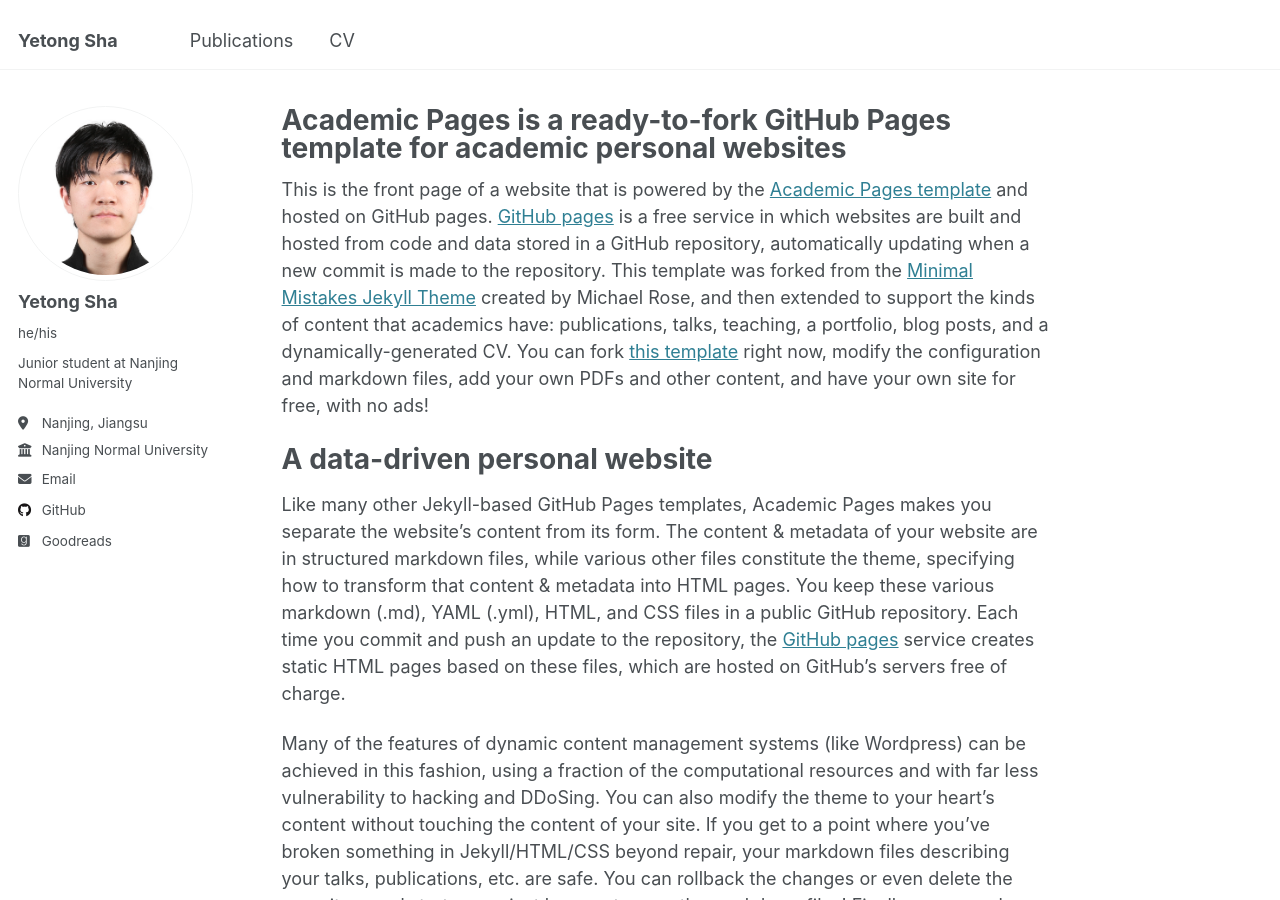
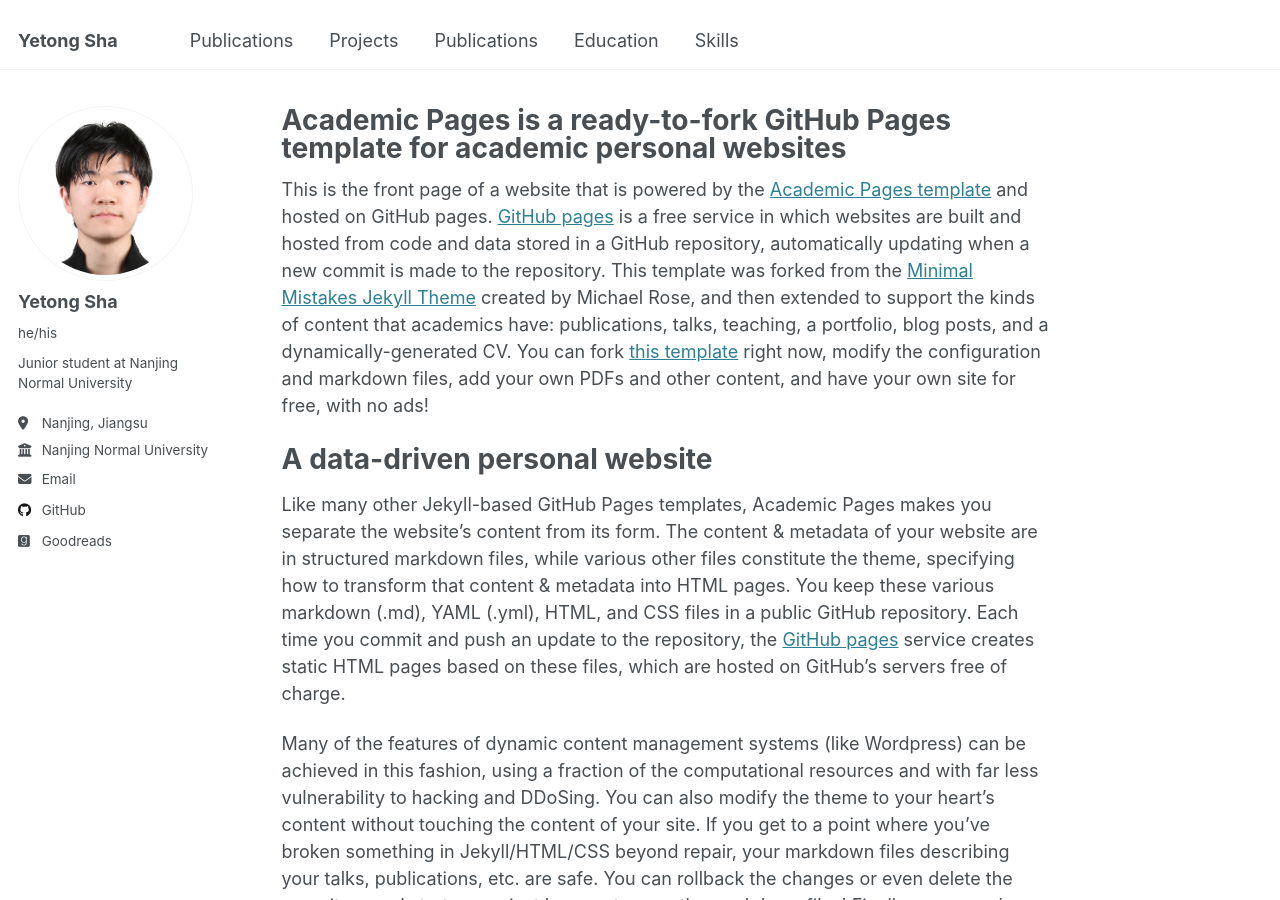
Before and after one commit to aautomataa/aautomataa.github.io, a Jekyll site: the page built from _pages/about.md, in a window 1280 px wide and 900 px high. Built offline with Jekyll 4.4.1, drawn with Linux system fonts in a browser that asks for light colours.

Commit message:
Update navigation.yml

```diff
--- a/_data/navigation.yml
+++ b/_data/navigation.yml
@@ -7,6 +7,18 @@
 main:
   - title: "Publications"
     url: /publications/
+
+  - title: "Projects"
+    url: /projects/
+
+  - title: "Publications"
+    url: /publications/
+
+  - title: "Education"
+    url: /education/
+
+  - title: "Skills"
+    url: /skills/
 
   # - title: "Talks"
   #   url: /talks/
@@ -20,8 +32,8 @@ main:
   # - title: "Blog Posts"
   #   url: /year-archive/
 
-  - title: "CV"
-    url: /cv/
+  # - title: "CV"
+  #   url: /cv/
 
   # - title: "Guide"
   #   url: /markdown/
```
